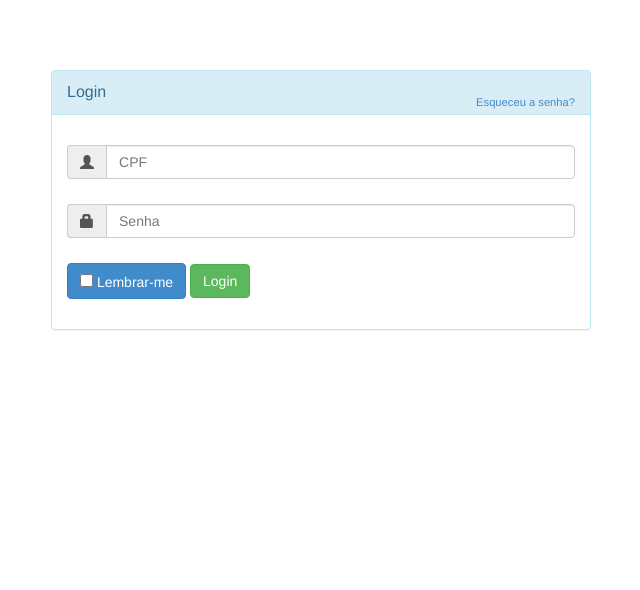
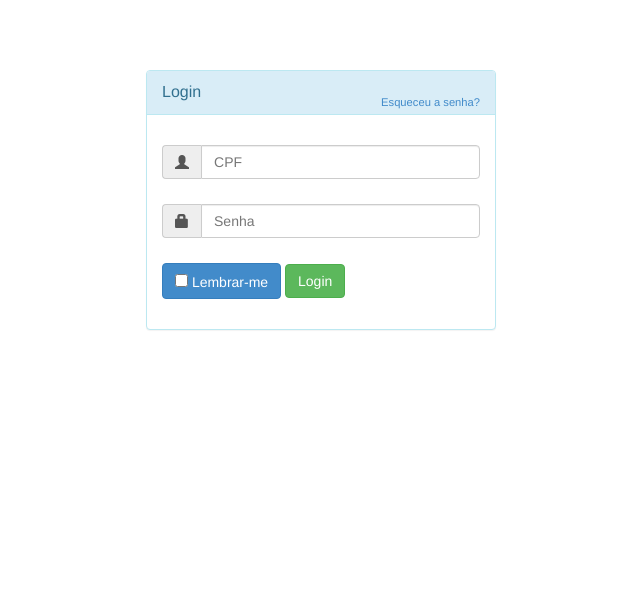
Before and after one commit to reuelsc/tcc, a PHP site: page / in a window 1280 px wide. Shown: the part 52-642 px from the top of the page, without its empty margins (319-959 px from the left). Run offline with PHP 8.4, Linux system fonts and the light colour scheme; some libraries are stand-ins or nearby versions.

Commit message:
alteração no tamanho do form

```diff
--- a/index.php
+++ b/index.php
@@ -29,8 +29,8 @@
 	</div>
 
 	<div class="wrapper" role="main">
-		<div class="container">
-			<div class="col-md-6 col-md-offset-3 col-sm-8 col-sm-offset-2">
+		<div class="container container-fluid">
+			<div class="col-md-4 col-md-offset-4 col-sm-8 col-sm-offset-2">
 				<div class="panel panel-info">
 					<div class="panel-heading">
 						<div class="panel-title">Login</div>
```
